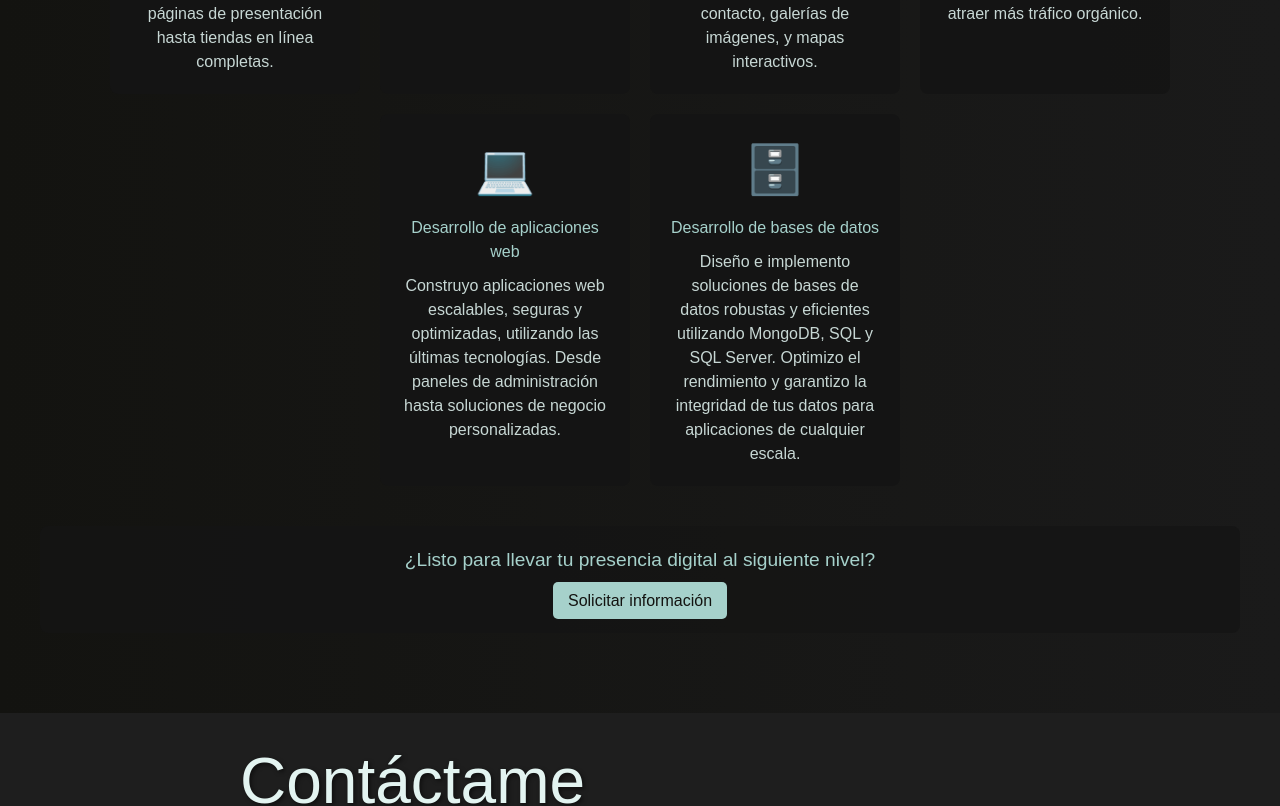
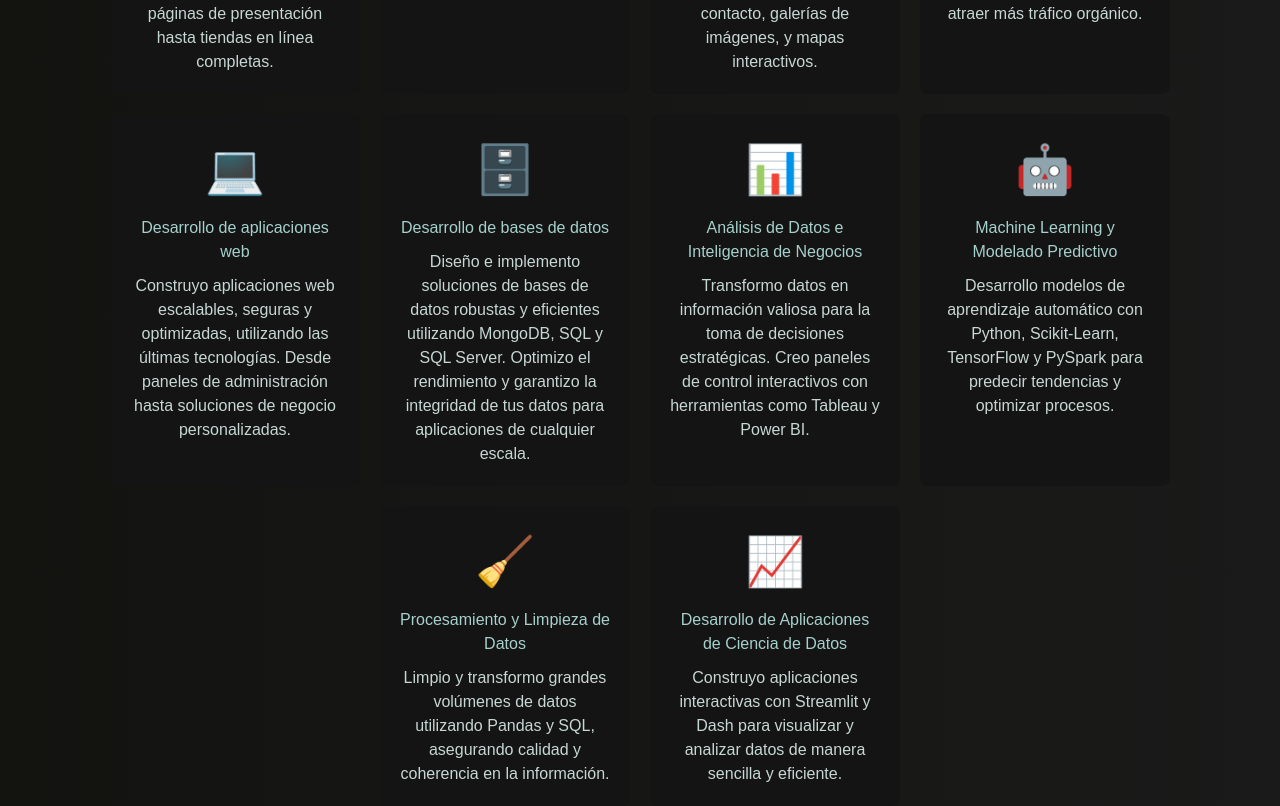
Before and after one commit to Rafael-TF/Portafolio, a React (Create React App) app: page / in a window 1280 px wide. Shown: the part 6288-7094 px from the top of the page. Built offline with nearby package versions, Linux system fonts and the light colour scheme.

Commit message:
Actualización de servicios

```diff
--- a/src/Components/Services.js
+++ b/src/Components/Services.js
@@ -34,6 +34,26 @@ const servicesData = [
     description: "Diseño e implemento soluciones de bases de datos robustas y eficientes utilizando MongoDB, SQL y SQL Server. Optimizo el rendimiento y garantizo la integridad de tus datos para aplicaciones de cualquier escala.",
     icon: "🗄️",
   },
+  {
+    title: "Análisis de Datos e Inteligencia de Negocios",
+    description: "Transformo datos en información valiosa para la toma de decisiones estratégicas. Creo paneles de control interactivos con herramientas como Tableau y Power BI.",
+    icon: "📊",
+  },
+  {
+    title: "Machine Learning y Modelado Predictivo",
+    description: "Desarrollo modelos de aprendizaje automático con Python, Scikit-Learn, TensorFlow y PySpark para predecir tendencias y optimizar procesos.",
+    icon: "🤖",
+  },
+  {
+    title: "Procesamiento y Limpieza de Datos",
+    description: "Limpio y transformo grandes volúmenes de datos utilizando Pandas y SQL, asegurando calidad y coherencia en la información.",
+    icon: "🧹",
+  },
+  {
+    title: "Desarrollo de Aplicaciones de Ciencia de Datos",
+    description: "Construyo aplicaciones interactivas con Streamlit y Dash para visualizar y analizar datos de manera sencilla y eficiente.",
+    icon: "📈",
+  }
 ];
 
 const Services = () => {
```
